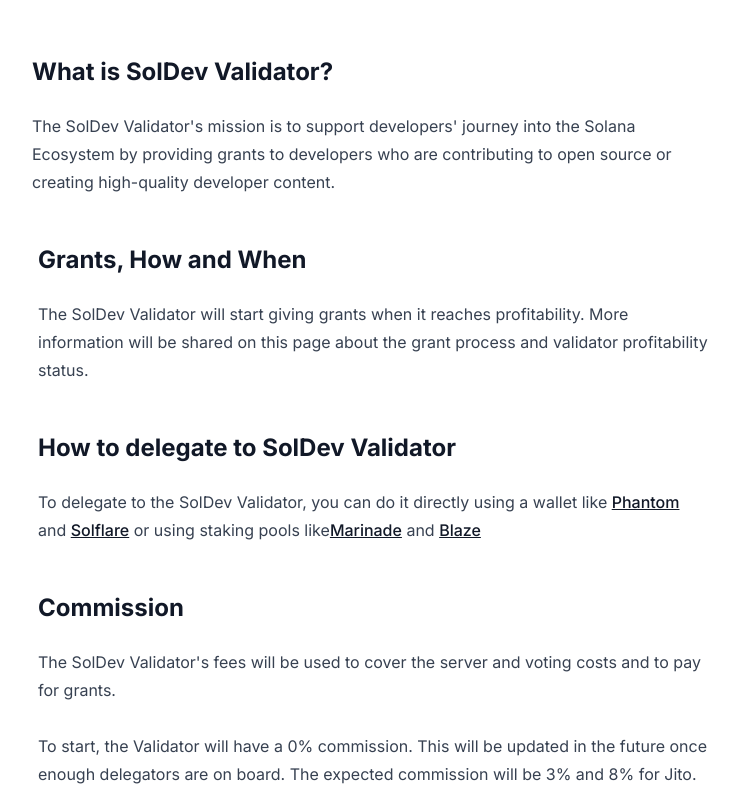
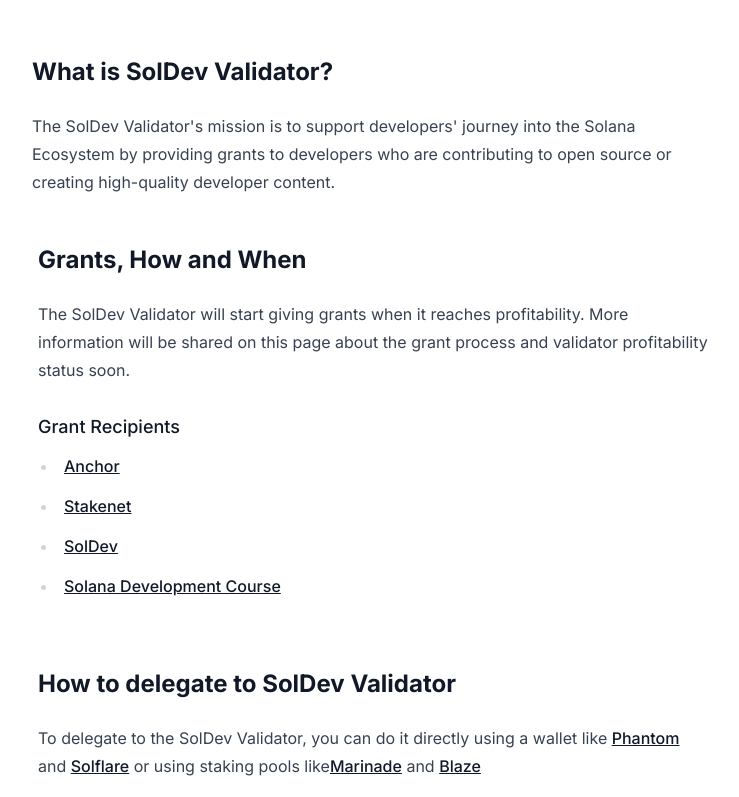
Before and after one commit to Tru3Bliss/solana-modern-ui, a Next.js app: page /validator in a window 1280 px wide. Shown: the part 400-1197 px from the top of the page, without its empty margins (272-1011 px from the left). Built offline with nearby package versions, Linux system fonts and the light colour scheme.

Commit message:
Adding grant recipients

```diff
--- a/src/pages/validator/index.tsx
+++ b/src/pages/validator/index.tsx
@@ -56,7 +56,33 @@ export default function Page() {
             <div className="mt-3 max-w-2xl">
               The SolDev Validator will start giving grants when it reaches profitability. More
               information will be shared on this page about the grant process and validator
-              profitability status.
+              profitability status soon.
+            </div>
+
+            <div className="mt-3 max-w-2xl">
+              <h3 className="text-lg font-medium">Grant Recipients</h3>
+              <ul className="list-disc space-y-3 pl-5">
+                <li>
+                  <Link href="https://github.com/coral-xyz/anchor" target="_blank">
+                    Anchor
+                  </Link>
+                </li>
+                <li>
+                  <Link href="https://github.com/jito-foundation/stakenet" target="_blank">
+                    Stakenet
+                  </Link>
+                </li>
+                <li>
+                  <Link href="https://github.com/ironforge-cloud/soldev-ui" target="_blank">
+                    SolDev
+                  </Link>
+                </li>
+                <li>
+                  <Link href="https://github.com/Unboxed-Software/solana-course" target="_blank">
+                    Solana Development Course
+                  </Link>
+                </li>
+              </ul>
             </div>
           </div>
 
```
